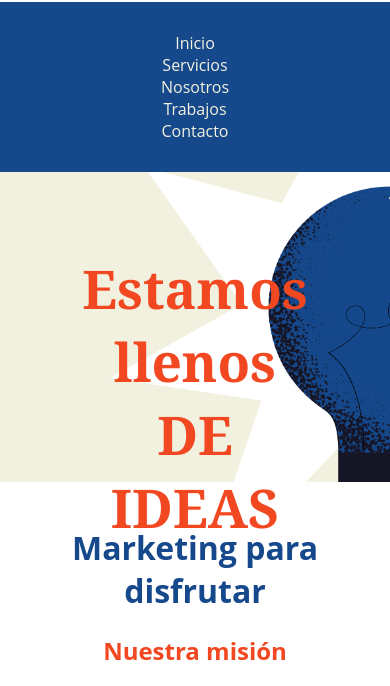
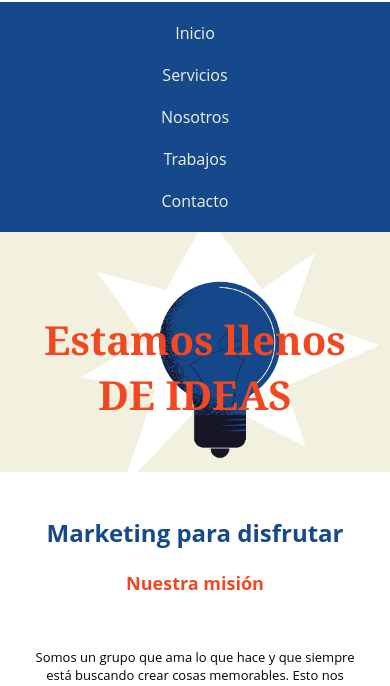
Before and after one commit to Marcosagalasso/PreEntrega2-Galasso, a plain HTML site: page index.html in a window 390 px wide. Shown: the part 109-795 px from the top of the page. Drawn offline with Linux system fonts and the light colour scheme.

Commit message:
se creo la media query versión mobile

```diff
--- a/CSS/estilos.css
+++ b/CSS/estilos.css
@@ -84,7 +84,7 @@ ul a {
 .bajadas {
     font-size: 15px;
     color: #181727;
-    padding-left: 150px;
+    text-align: center;
 }
 
 #img-trabajos {
@@ -251,6 +251,7 @@ ul a {
 
 
     }
+
     .juli img {
         margin-top: 0;
     }
@@ -263,7 +264,7 @@ ul a {
     .grid-container div {
         padding-left: 50px;
         text-align: center;
-        padding:0;
+        padding: 0;
     }
 
     #titular1 {
@@ -321,4 +322,69 @@ ul a {
         padding: 30px;
         align-items: center;
     }
+
+    .banner-top h2 {
+        padding-top: 5rem;
+        font-size: 30pt;
+        font-weight: bold;
+        color: #f24822;
+        text-align: center;
+        font-family: Georgia, 'Times New Roman', Times, serif;
+
     }
+
+    .banner-top {
+        background-image: url(/recursos/banner-header.png);
+        height: 240px;
+        padding: 0px;
+        background-color: #F2F1DF;
+        background-size: 300px;
+        background-repeat: no-repeat;
+        background-position: 80px;
+    }
+
+    #titular1 {
+        font-size: x-large;
+    }
+
+    .titulares-comunes {
+        font-size: large;
+    }
+
+    ul {
+        display: flex;
+        flex-direction: column;
+        list-style: none;
+        padding: 10px;
+        background-color: #16498c;
+    }
+
+    li {
+        padding: 10px;
+    }
+
+    .servicios-ol {
+        padding: 0 3rem;
+    }
+
+    .parrafo {
+        padding: 8vw;
+        text-align: center;
+        font-size: small;
+    }
+
+    #img-trabajos {
+        width: 200px;
+    }
+
+    .work {
+        padding-left: 120px;
+        padding-top: 25px;
+    }
+
+    .bajadas {
+        font-size: 15px;
+        color: #181727;
+        text-align: center;
+    }
+}
```
Lines whose indentation alone changed are shown as unchanged.
